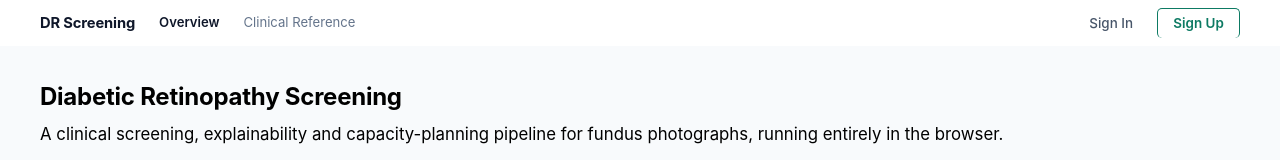
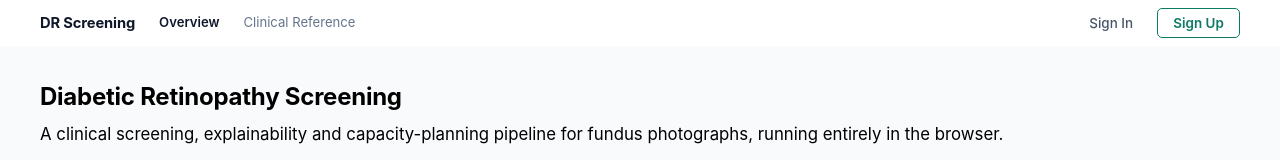
Before and after one commit to HEMANTHSV31/Intellathon26, a React (Vite) app: page / in a window 1280 px wide. Shown: the top 160 px of the page. Built offline with nearby package versions, Linux system fonts and the light colour scheme.

Commit message:
fixed border issue of signup button

```diff
--- a/src/components/Navbar.jsx
+++ b/src/components/Navbar.jsx
@@ -154,7 +154,6 @@ export default function Navbar() {
                 fontWeight: isSignInActive ? 600 : 500,
                 color: isSignInActive ? '#0d7a63' : '#475569',
                 textDecoration: 'none',
-                borderBottom: 'none',
                 padding: '0 0.75rem',
                 boxSizing: 'border-box'
               }}
@@ -163,6 +162,7 @@ export default function Navbar() {
             </NavLink>
             <NavLink
               to="/login?mode=signup"
+              className="nav-btn-signup"
               style={{
                 display: 'inline-flex',
                 alignItems: 'center',
@@ -172,11 +172,10 @@ export default function Navbar() {
                 fontWeight: 600,
                 color: isSignUpActive ? '#ffffff' : '#0d7a63',
                 background: isSignUpActive ? '#0d7a63' : 'transparent',
-                border: '1px solid #0d7a63',
+                border: '1.5px solid #0d7a63',
                 borderRadius: '5px',
                 padding: '0 0.95rem',
                 textDecoration: 'none',
-                borderBottom: 'none',
                 boxSizing: 'border-box',
                 transition: 'all 0.15s ease'
               }}
--- a/src/index.css
+++ b/src/index.css
@@ -102,12 +102,13 @@
   a, a:hover, a:focus, a:active, a:visited { text-decoration: none; }
 
   /* ---- site navigation, shared across pages ---- */
-  .site-nav{display:flex;gap:1.5rem;flex-wrap:nowrap;align-items:center;border:none !important;border-bottom:none !important;}
-  .site-nav .brand{font-weight:700;font-size:.92rem;text-decoration:none !important;border-bottom:none !important;}
-  .site-nav a{color:var(--grey4);text-decoration:none !important;border-bottom:none !important;box-shadow:none !important;}
-  .site-nav a:hover{color:var(--ink);text-decoration:none !important;border-bottom:none !important;}
-  .site-nav a[aria-current="page"]{color:var(--ink);font-weight:600;text-decoration:none !important;border-bottom:none !important;}
-  .site-nav a.active-link{color:var(--ink);font-weight:600;text-decoration:none !important;border-bottom:none !important;}
+  .site-nav{display:flex;gap:1.5rem;flex-wrap:nowrap;align-items:center;border:none !important;}
+  .site-nav .brand{font-weight:700;font-size:.92rem;text-decoration:none !important;}
+  .site-nav a{color:var(--grey4);text-decoration:none !important;box-shadow:none !important;}
+  .site-nav a:hover{color:var(--ink);text-decoration:none !important;}
+  .site-nav a[aria-current="page"]{color:var(--ink);font-weight:600;text-decoration:none !important;}
+  .site-nav a.active-link{color:var(--ink);font-weight:600;text-decoration:none !important;}
+  .site-nav a.nav-btn-signup{border:1.5px solid #0d7a63 !important;}
   /* ---- landing page ---- */
   .lede{font-size:1.05rem;line-height:1.6;margin:0 0 1.5rem;}
   .diagram{width:100%;height:auto;display:block;margin:1rem 0 .4rem;}
```
